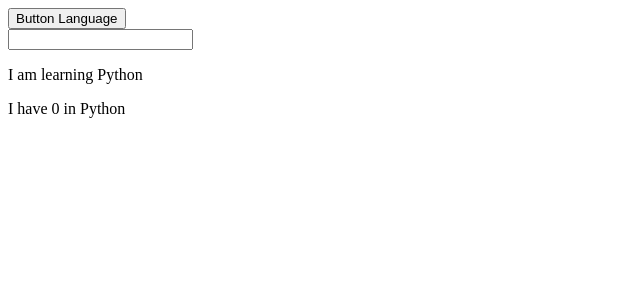
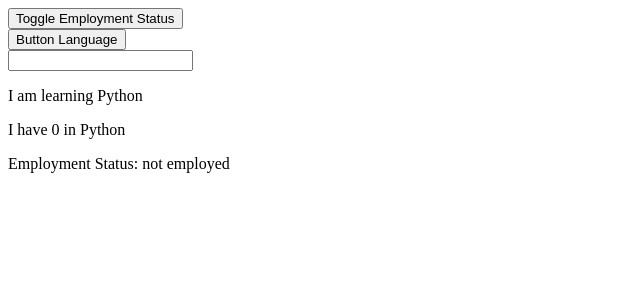
Before and after one commit to rodriquesperry/personal-projects-react, a React (Create React App) app: page / in a window 1280 px wide. Shown: the top 300 px of the page, without its empty margins (0-640 px from the left). Built offline with nearby package versions, Linux system fonts and the light colour scheme.

Commit message:
React.useSate with prevState

```diff
--- a/src/index.js
+++ b/src/index.js
@@ -5,6 +5,7 @@ function App() {
   const [developer, setDeveloper] = React.useState({
     language: "Python",
     yearsOfExperience: 0,
+    isEmployed: false,
   });
   // const [language, setLanguage] = React.useState("python");
   // const [yearsOfExperience, setYearsOfExperience] = React.useState(0);
@@ -22,8 +23,20 @@ function App() {
     });
   }
 
+  function handleToggleEmployment() {
+    setDeveloper((prevState) => ({
+      ...prevState,
+      isEmployed: !prevState.isEmployed,
+    }));
+  }
+
   return (
     <div>
+      <div>
+        <button onClick={handleToggleEmployment}>
+          Toggle Employment Status
+        </button>
+      </div>
       <button onClick={handleBUttonClick}>Button Language</button>
       <div>
         <input type="number" onChange={years} />
@@ -33,6 +46,10 @@ function App() {
       <p>
         I have {developer.yearsOfExperience} in {developer.language}
       </p>
+      <p>
+        Employment Status:{" "}
+        {developer.isEmployed === true ? "employed" : "not employed"}
+      </p>
     </div>
   );
 }
```
